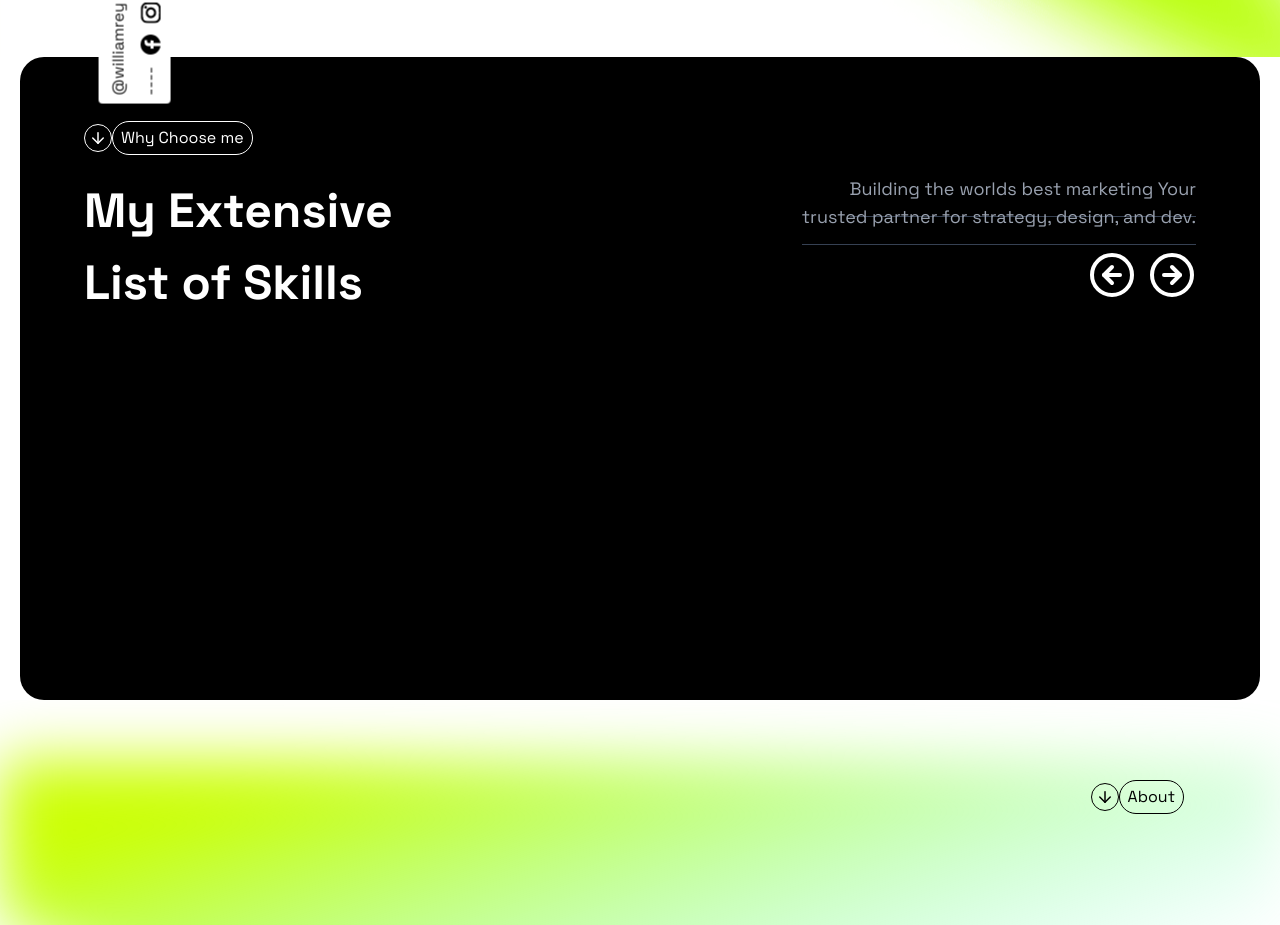
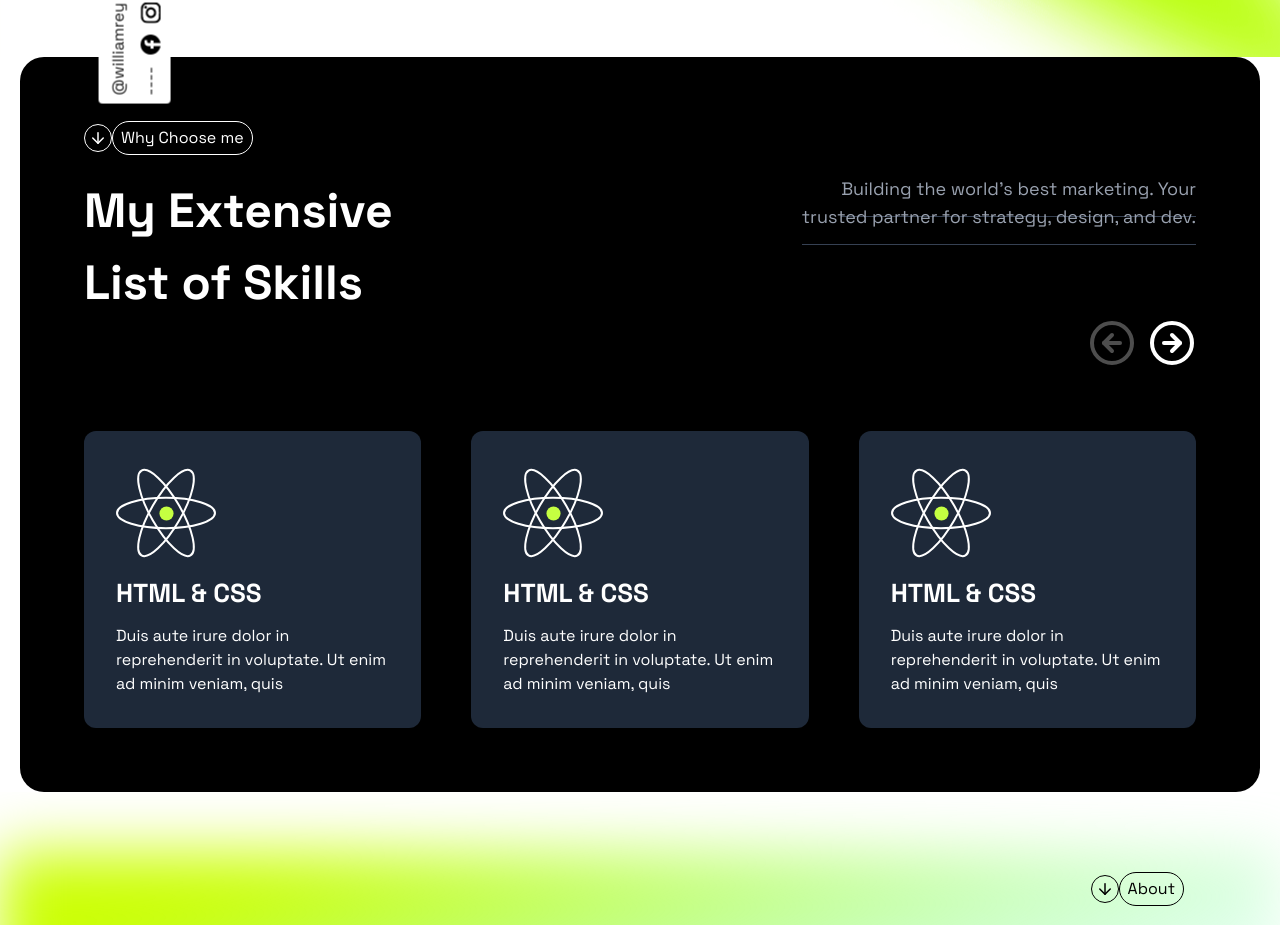
Before and after one commit to NiharMondal/raintor-task, a Next.js app: page / in a window 1280 px wide. Shown: the part 619-1544 px from the top of the page. Built offline with nearby package versions, Linux system fonts and the light colour scheme.

Commit message:
added: react swiper to swipe card

```diff
--- a/package.json
+++ b/package.json
@@ -16,6 +16,7 @@
     "next": "15.3.4",
     "react": "^19.0.0",
     "react-dom": "^19.0.0",
+    "swiper": "^11.2.10",
     "tailwind-merge": "^3.3.1",
     "tw-animate-css": "^1.3.4"
   },
--- a/src/app/layout.tsx
+++ b/src/app/layout.tsx
@@ -1,6 +1,9 @@
 import type { Metadata } from "next";
 import { EB_Garamond, Space_Grotesk } from "next/font/google";
 import "./globals.css";
+
+import "swiper/css";
+
 import Footer from "@/components/shared/footer";
 import AOSInit from "@/components/AOSInit";
 
--- a/src/components/landing/skills.tsx
+++ b/src/components/landing/skills.tsx
@@ -1,39 +1,73 @@
+"use client";
 import { ArrowLeftCircle, ArrowRightCircle } from "lucide-react";
 import Image from "next/image";
-import React from "react";
+import React, { useState } from "react";
 import SectionIndicator from "../shared/section-indicator";
+import { Swiper, SwiperSlide } from "swiper/react";
 
 export default function Skills() {
+	// eslint-disable-next-line @typescript-eslint/no-explicit-any
+	const [swiperInstance, setSwiperInstance] = useState<any>(null);
+	const [isBeginning, setIsBeginning] = useState(true);
+	const [isEnd, setIsEnd] = useState(false);
+
+	// eslint-disable-next-line @typescript-eslint/no-explicit-any
+	const handleSlideChange = (swiper: any) => {
+		setIsBeginning(swiper.isBeginning);
+		setIsEnd(swiper.isEnd);
+	};
+
 	return (
-		<section className=" lg:px-5 " data-aos="fade-up">
-			<div className=" bg-black rounded-3xl p-5  md:p-10 lg:p-16 text-white space-y-5 relative">
+		<section className="lg:px-5" data-aos="fade-up">
+			<div className="bg-black rounded-3xl p-5 md:p-10 lg:p-16 text-white space-y-5 relative">
 				<SectionIndicator label="Why Choose me" dark={true} />
-				<div className=" relative">
+				<div className="relative">
 					<div className="grid grid-cols-1 md:grid-cols-2 gap-4">
 						<h2>
 							My Extensive <br /> List of Skills
 						</h2>
 						<div className="lg:text-right text-gray-400">
 							<span className="text-lg pb-4 border-b border-gray-700">
-								Building the worlds best marketing Your
+								Building the world’s best marketing. Your
 								<br />
 								trusted partner for strategy, design, and dev.
 							</span>
 						</div>
 					</div>
-					<div className="flex items-center justify-end gap-x-3 absolute bottom-5 right-0">
-						<ArrowLeftCircle size={48} />
-						<ArrowRightCircle size={48} />
+					<div className="flex items-center justify-end gap-x-3 ">
+						<ArrowLeftCircle
+							size={48}
+							onClick={() => swiperInstance?.slidePrev()}
+							className={`cursor-pointer transition ${
+								isBeginning
+									? "opacity-30 cursor-not-allowed"
+									: "hover:opacity-80"
+							}`}
+						/>
+						<ArrowRightCircle
+							size={48}
+							onClick={() => swiperInstance?.slideNext()}
+							className={`cursor-pointer transition ${
+								isEnd
+									? "opacity-30 cursor-not-allowed"
+									: "hover:opacity-80"
+							}`}
+						/>
 					</div>
 				</div>
-
-				<div className="grid grid-cols-1 sm:grid-cols-2 lg:grid-cols-3 gap-5">
-					{[1, 2, 3].map((_, index) => (
-						<div
-							key={index}
-							data-aos="fade-up"
-							data-aos-delay={index * 50}
+				<div className="mt-16">
+					<Swiper
+						spaceBetween={50}
+						slidesPerView={3}
+						onSlideChange={handleSlideChange}
+						onSwiper={(swiper) => {
+							setSwiperInstance(swiper);
+							setIsBeginning(swiper.isBeginning);
+							setIsEnd(swiper.isEnd);
+						}}
 					>
+						{[1, 2, 3, 4, 5, 6, 7, 8, 9, 10].map((_, index) => (
+							<SwiperSlide key={index}>
 								<div className="p-5 sm:p-6 md:p-8 bg-gray-800 rounded-xl space-y-2.5 md:space-y-4 hover:rotate-12 origin-center transition duration-300">
 									<Image
 										src={"/icons/react.svg"}
@@ -45,12 +79,14 @@ export default function Skills() {
 										HTML & CSS
 									</h3>
 									<p>
-									Duis aute irure dolor in reprehenderit in
-									voluptate. Ut enim ad minim veniam, quis
+										Duis aute irure dolor in reprehenderit
+										in voluptate. Ut enim ad minim veniam,
+										quis
 									</p>
 								</div>
-						</div>
+							</SwiperSlide>
 						))}
+					</Swiper>
 				</div>
 			</div>
 		</section>
```
Also changed, not shown: 1 other file (tests, documents, lock files or other folders). Lines whose indentation alone changed are shown as unchanged.
